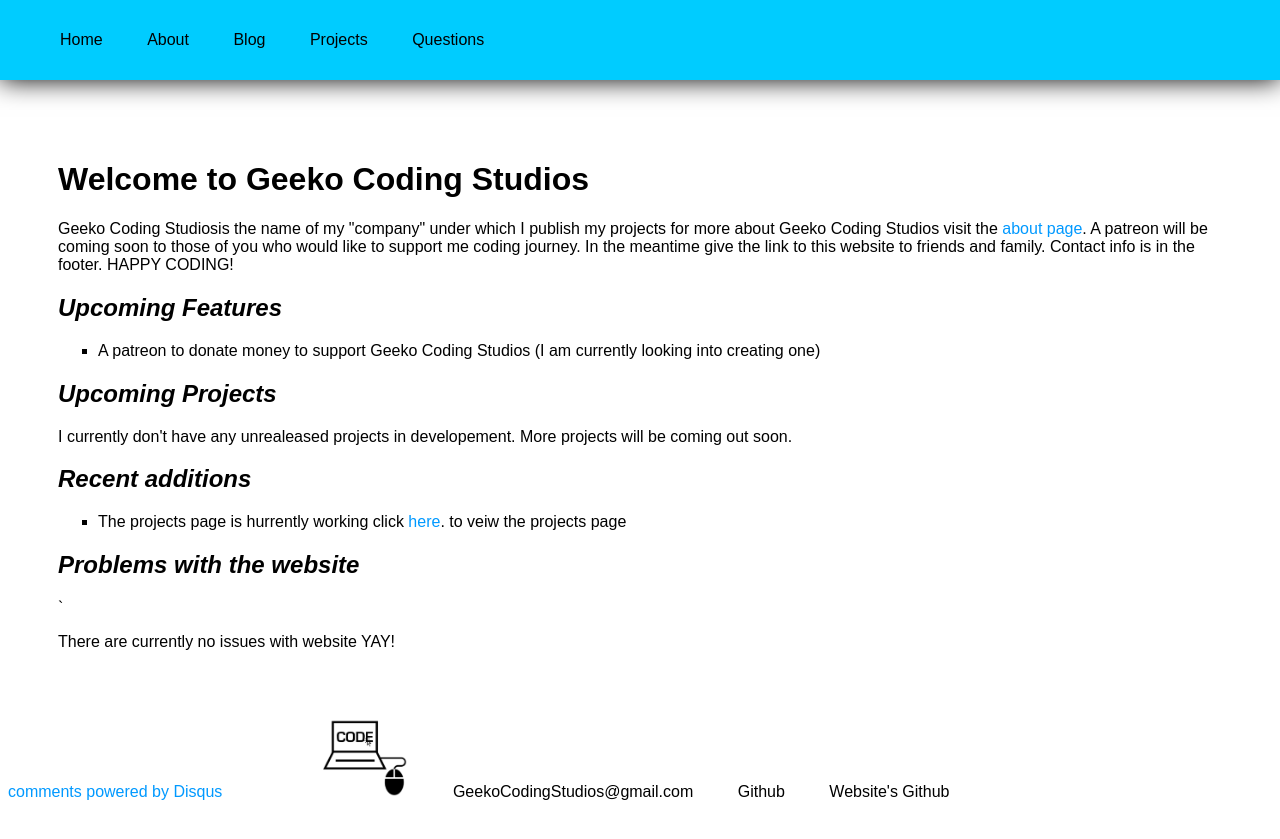
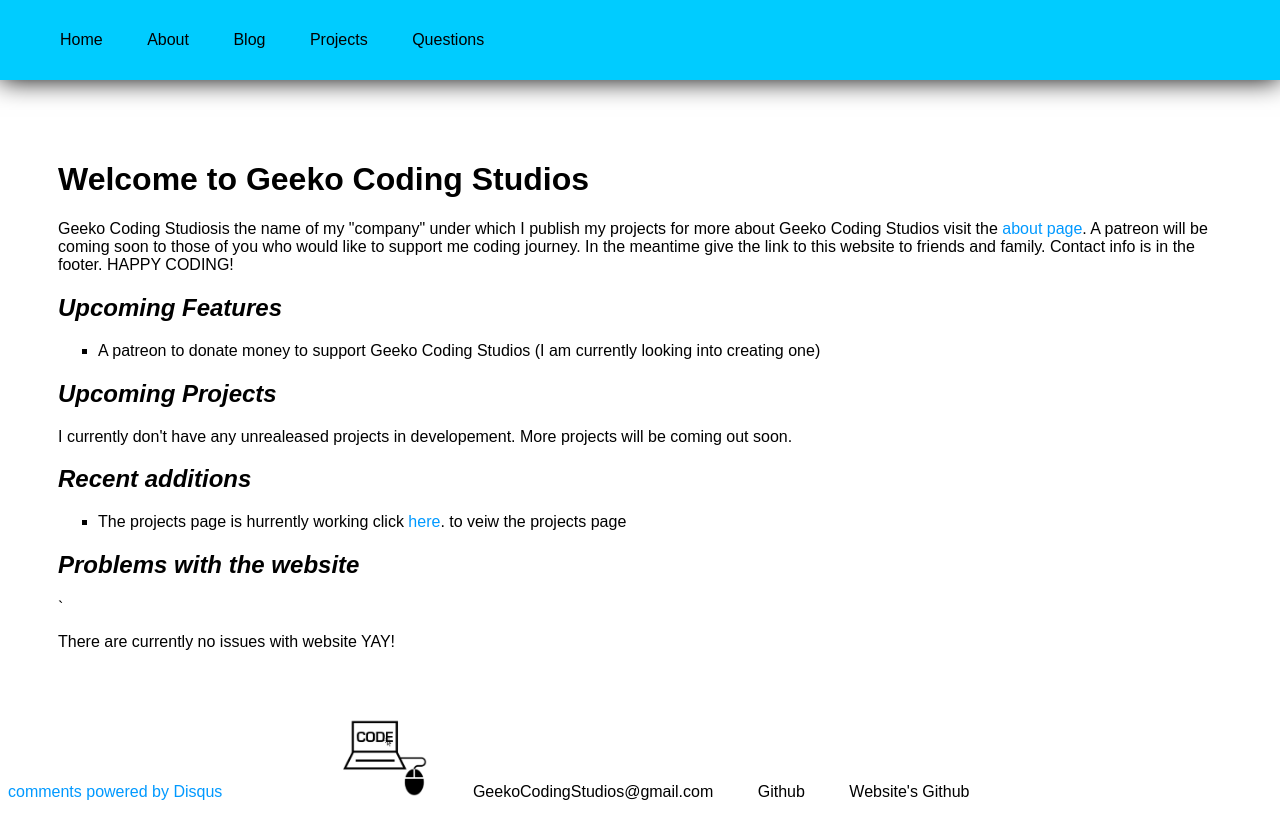
Before and after one commit to Geeko/geeko.github.io, a Jekyll site: the page built from index.html, in a window 1280 px wide. Shown: the top 839 px of the page. Built offline with Jekyll 4.4.1, drawn with Linux system fonts in a browser that asks for light colours; comment, search, counter and statistics services are not loaded.

Commit message:
Update main.css

```diff
--- a/css/main.css
+++ b/css/main.css
@@ -75,3 +75,7 @@ img.avatar { margin-bottom: 30px; }
 .specifications{
   list-style-type: none;
 }
+
+footer{
+  padding: 20px;
+}
```
